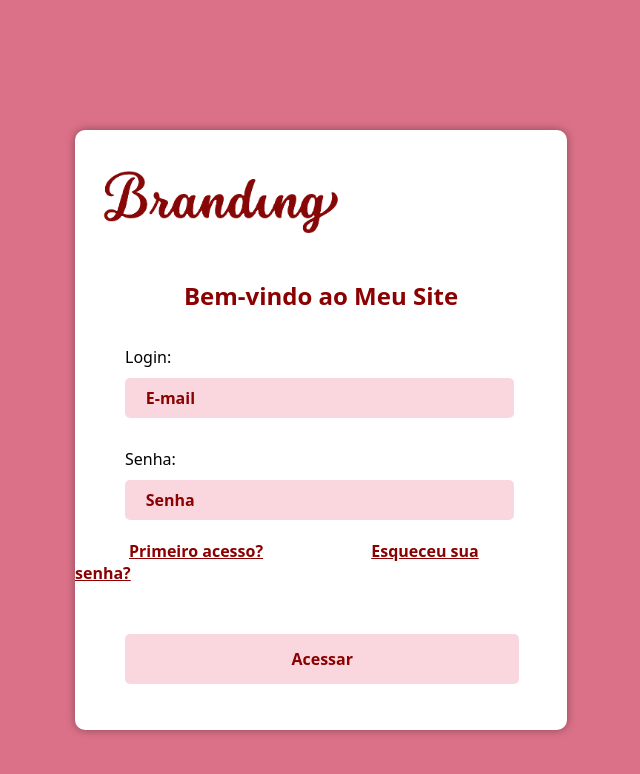
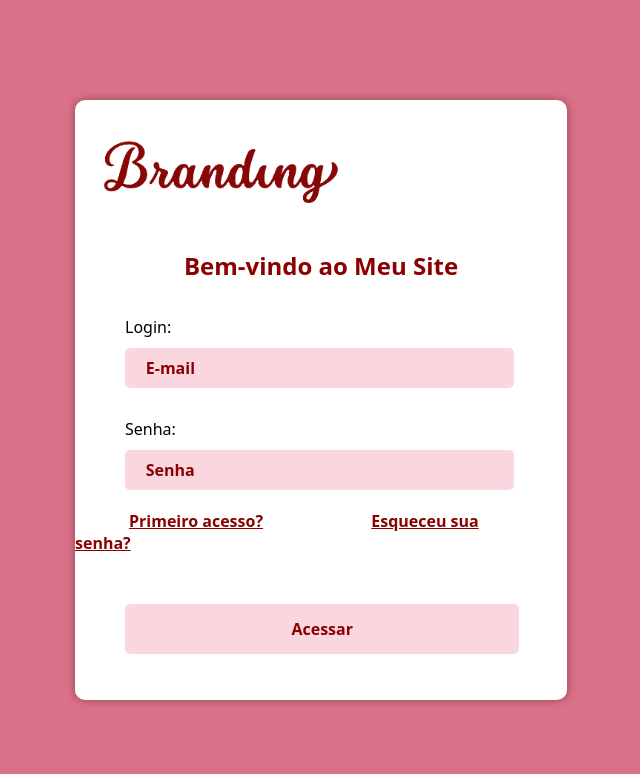
Before and after one commit to isabelledot/projeto-login, a plain HTML site: page index.html in a window 1280 px wide. Shown: the whole page, without its empty margins (319-959 px from the left). Drawn offline with Linux system fonts and the light colour scheme.

Commit message:
att transform

```diff
--- a/estilo/media-query.css
+++ b/estilo/media-query.css
@@ -4,7 +4,7 @@
     #login {
     width: 492px;
     height: 600px;
-    transform: translate(-50%, -45%);
+    transform: translate(-50%, -50%);
     }
 
     #img {
--- a/estilo/style.css
+++ b/estilo/style.css
@@ -25,7 +25,7 @@ body, html {
 
 #login {
     position: absolute;
-    transform: translate(-50%, -40%);
+    transform: translate(-50%, -50%);
     transition: width .3s, height .3s;
     transition-timing-function: ease;
 
```
